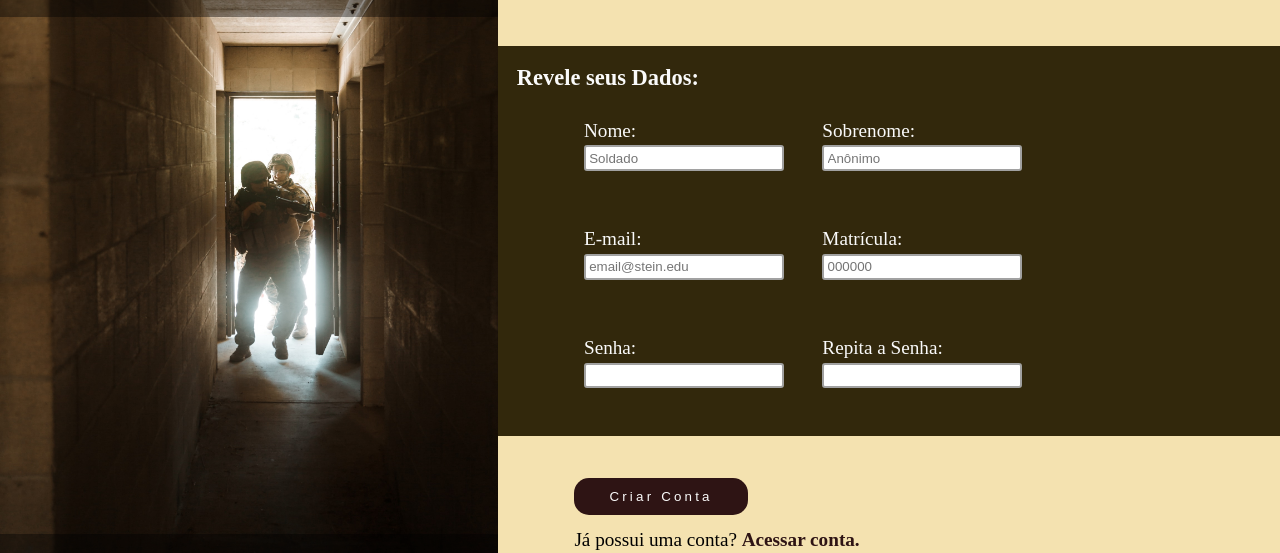
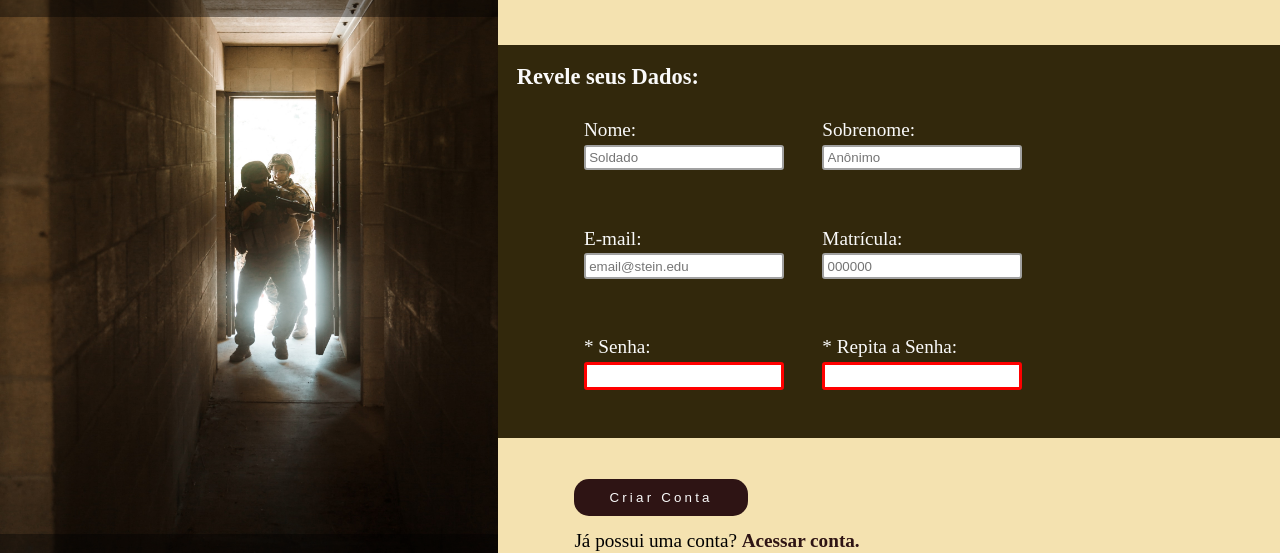
Before and after one commit to dustein/odin-project-form, a plain HTML site: page index.html in a window 1280 px wide. Shown: the part 165-718 px from the top of the page. Drawn offline with Linux system fonts and the light colour scheme.

Commit message:
continuando estilo

```diff
--- a/index.html
+++ b/index.html
@@ -54,13 +54,13 @@
           <div class="form-dados">
 
             <div class="form-individual">
-              <label for="password">Senha: </label>
-              <input type="password" id="password" maxlength="6">
+              <label for="password">* Senha: </label>
+              <input type="password" class="password" maxlength="6" required>
             </div>
 
             <div class="form-individual">
-              <label for="match-password">Repita a Senha: </label>
-              <input type="password" id="match-password" maxlength="6">
+              <label for="match-password">* Repita a Senha: </label>
+              <input type="password" class="password" maxlength="6" min="6" required>
             </div>
           </div>
 
--- a/style.css
+++ b/style.css
@@ -96,12 +96,21 @@ main {
   flex-direction: column;
 }
 
-#password:invalid {
+.password:invalid {
   border: solid red;
 }
 
 label {
   margin-bottom: 0.2em;
+}
+
+input {
+  border: solid 1px transparent;
+}
+
+input:focus {
+  border: solid 1px blue;
+  box-shadow: 3px 3px 8px white;
 }
 
 .buttons {
```
